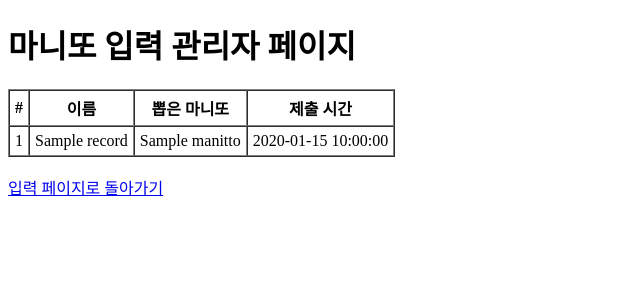
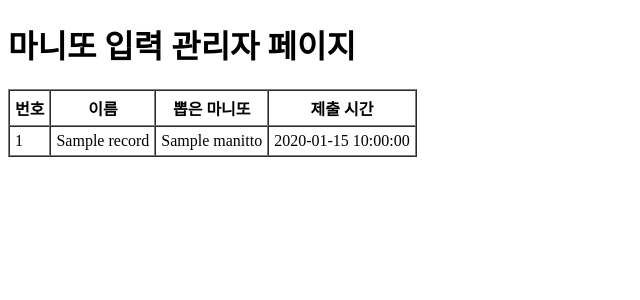
Before and after one commit to i89624356-web/secret-friend_info, a Flask app: template templates/admin.html in a window 1280 px wide. Shown: the top 300 px of the page, without its empty margins (0-640 px from the left). Run offline with Flask 3, Linux system fonts and the light colour scheme; the template is opened without the code that fills it: most values are stand-ins (such as "Sample title", 1, 10 or a date in 2020).

Commit message:
admin repair

```diff
--- a/templates/admin.html
+++ b/templates/admin.html
@@ -13,7 +13,7 @@
     <table border="1" cellspacing="0" cellpadding="5">
         <thead>
             <tr>
-                <th>#</th>
+                <th>번호</th>
                 <th>이름</th>
                 <th>뽑은 마니또</th>
                 <th>제출 시간</th>
@@ -34,8 +34,6 @@
     <p>아직 제출된 데이터가 없습니다.</p>
     {% endif %}
 
-    <br>
-    <a href="/">입력 페이지로 돌아가기</a>
 </body>
 
 </html>
```
